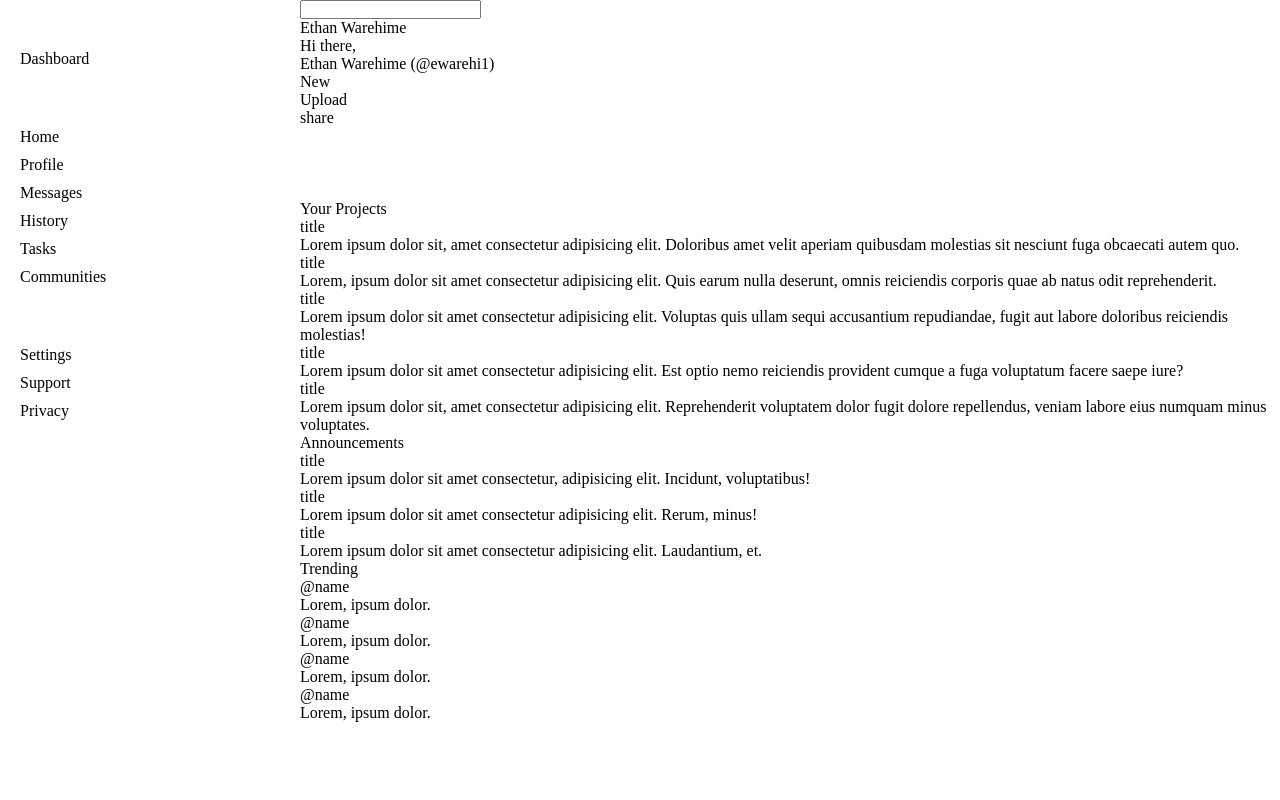
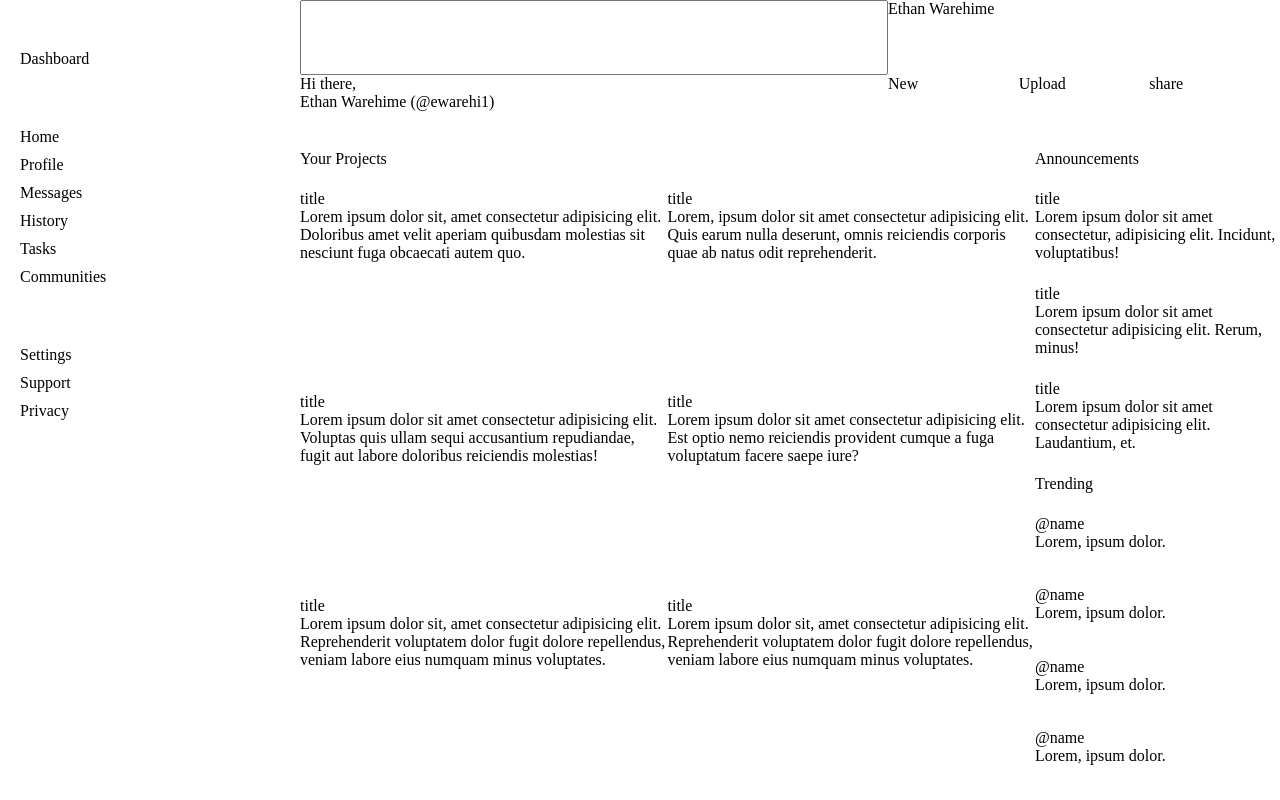
Before and after one commit to ewarehi1/odin-admin-dashboard, a plain HTML site: page index.html in a window 1280 px wide. Drawn offline with Linux system fonts and the light colour scheme.

Commit message:
Add grid to all elements

```diff
--- a/index.html
+++ b/index.html
@@ -42,7 +42,7 @@
     </div>
     <div class="main">
         <div class="projects">
-            <div>Your Projects</div>
+            <div id="title">Your Projects</div>
 
             <div>title
                 <div>Lorem ipsum dolor sit, amet consectetur adipisicing elit. Doloribus amet velit aperiam quibusdam molestias sit nesciunt fuga obcaecati autem quo.</div>
@@ -55,6 +55,9 @@
             </div>
             <div>title
                 <div>Lorem ipsum dolor sit amet consectetur adipisicing elit. Est optio nemo reiciendis provident cumque a fuga voluptatum facere saepe iure?</div>
+            </div>
+            <div>title
+                <div>Lorem ipsum dolor sit, amet consectetur adipisicing elit. Reprehenderit voluptatem dolor fugit dolore repellendus, veniam labore eius numquam minus voluptates.</div>
             </div>
             <div>title
                 <div>Lorem ipsum dolor sit, amet consectetur adipisicing elit. Reprehenderit voluptatem dolor fugit dolore repellendus, veniam labore eius numquam minus voluptates.</div>
--- a/styles.css
+++ b/styles.css
@@ -5,7 +5,7 @@
 
 body {
     display: grid;
-    grid-template-rows: 200px 5fr;
+    grid-template-rows: 150px 5fr;
     grid-template-columns: 300px 5fr;
     height: 100vh;
 }
@@ -21,3 +21,43 @@ body {
     gap: 10px;
     padding: 30px 0px
 }
+
+.header {
+    display: grid;
+    grid-template-columns: 3fr 2fr;
+    grid-template-rows: 1fr 1fr;
+
+}
+
+.project-options {
+    display: grid;
+    grid-template-columns: 1fr 1fr 1fr;
+}
+
+.main {
+    display: grid;
+    grid-template-columns: 3fr 1fr;
+    grid-template-rows: 1fr 1fr;
+}
+
+.projects {
+    grid-row: 1 / 3;
+    display: grid;
+    grid-template-columns: 1fr 1fr;
+    grid-template-rows: 40px repeat(3, 1fr)
+    /* grid-template-rows: 1fr 5fr 5fr; */
+}
+
+#title {
+    grid-column: 1 / 3;
+}
+
+.announcements {
+    display: grid;
+    grid-template-rows: 40px repeat(3, 1fr);
+}
+
+.trending {
+    display: grid;
+    grid-template-rows: 40px repeat(4, 1fr);
+}
```
